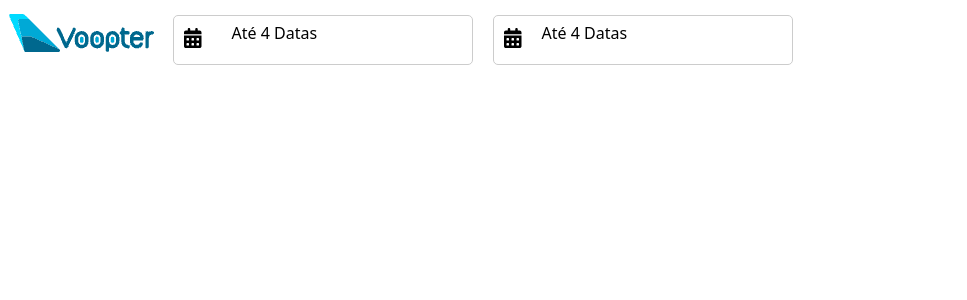
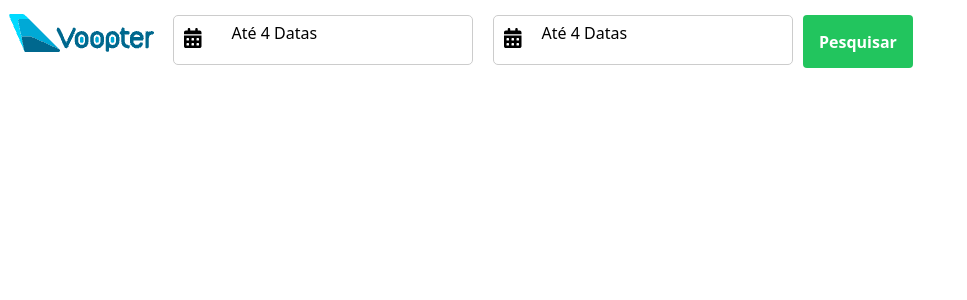
Before and after one commit to flyp-felype/passagens-aerea, a Next.js app: page / in a window 1280 px wide. Shown: the top 300 px of the page, without its empty margins (0-967 px from the left). Built offline with nearby package versions, Linux system fonts and the light colour scheme.

Commit message:
criando as regras

```diff
--- a/src/app/page.tsx
+++ b/src/app/page.tsx
@@ -12,7 +12,12 @@ import Tags from '@/components/Tags'
 import { ToastContainer, toast } from 'react-toastify';
 
 import 'react-toastify/dist/ReactToastify.css';
+import rulesDates from '@/helper/ruleDates'
 
+type PropsResult = {
+  sucess: Boolean;
+  mensagem: String
+}
 export default function Home() {
   const [visibleModal, setVisibleModal] = useState<Boolean>(false)
   const [visibleModalVolta, setVisibleModalVolta] = useState<Boolean>(false)
@@ -45,12 +50,10 @@ export default function Home() {
             tags.push(...arrayData, dateFormat)
             return tags
           }
-
           else {
             tags.push(dateFormat)
             return tags
           }
-
         }
 
       } else {
@@ -61,7 +64,6 @@ export default function Home() {
       tags.push(dateFormat)
       return tags
     }
-
 
   }
 
@@ -81,8 +83,8 @@ export default function Home() {
   function onChangeDateIda(value: any, event: any) {
     let tags: String[] | undefined = formatArrayDate(value, tagDate);
     setTagDate(tags)
+  }
 
-  }
 
   function onChangeDateVolta(value: string, event: any) {
     let tags: String[] | undefined = formatArrayDate(value, tagDateVolta);
@@ -99,6 +101,21 @@ export default function Home() {
       setTagDateVolta(removeArrayDate(data, tagDateVolta))
   }
 
+  function validateRules() {
+    const ruleService = new rulesDates(tagDate, tagDateVolta)
+    let retorno: PropsResult;
+    retorno = ruleService.datasVazias()
+    if (retorno.sucess === false) {
+      toast.error(retorno.mensagem)
+    }
+
+    retorno = ruleService.dateVoltaMenorDateIda()
+    if (retorno.sucess === false) {
+      toast.error(retorno.mensagem)
+    }
+
+
+  }
   return (
     <div>
       <div className="flex flex-row">
@@ -116,7 +133,7 @@ export default function Home() {
                     return <Tags key={index} onClick={removeDate} value={item} />
                   })}
                 </div>
-                : <Label>Até 4 Datas</Label>}
+                : <Label onClick={modalDateIda}>Até 4 Datas</Label>}
             </Label>
           </InputComponent>
           <InputComponent onClick={modalDateVolta}>
@@ -126,10 +143,12 @@ export default function Home() {
                   return <Tags key={index} onClick={removeDate} value={item} />
                 })}
               </div>
-              : <Label>Até 4 Datas</Label>}
+              : <Label onClick={modalDateIda}>Até 4 Datas</Label>}
 
           </InputComponent>
-
+          <button onClick={validateRules} className="bg-green-500 hover:bg-green-700 text-white font-bold py-2 px-4 rounded">
+            Pesquisar
+          </button>
         </div>
       </div>
       {visibleModal &&
--- /dev/null
+++ b/src/helper/ruleDates.ts
@@ -0,0 +1,20 @@
+export default class rulesDates {
+    private dateIda: String[] | undefined
+    private dateVolta: String[] | undefined
+    constructor(dateIda: String[] | undefined, dateVolta: String[] | undefined) {
+        this.dateIda = dateIda ? dateIda : []
+        this.dateVolta = dateVolta ? dateVolta : []
+    }
+
+    dateVoltaMenorDateIda() {
+
+        return { sucess: true, mensagem: 'Datas de volta não pode ser menor do que as de ida' }
+    }
+    datasVazias() {
+        if (this.dateIda && this.dateIda.length === 0 || this.dateVolta && this.dateVolta.length === 0)
+            return { sucess: false, mensagem: 'Favor Preencher as duas datas' }
+        else
+            return { sucess: true, mensagem: '' }
+    }
+
+}
```
